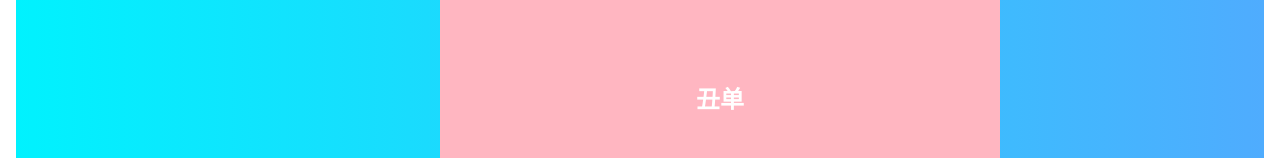
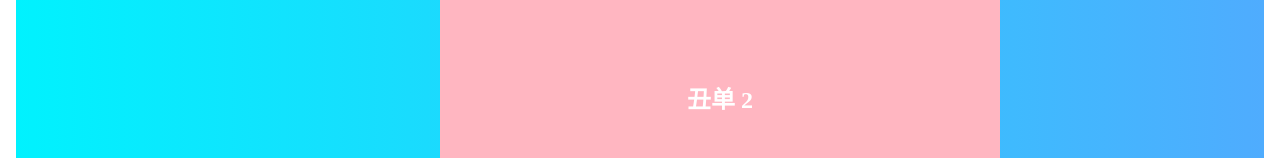
Before and after one commit to jw21811/My_web, a Vue app: page / in a window 1280 px wide. Shown: the part 190-348 px from the top of the page. Built offline with nearby package versions, Linux system fonts and the light colour scheme.

Commit message:
modified:   "src/components/\347\231\273\345\275\225\346\250\241\345\274\217\351\200\211\346\213\251.vue"

```diff
--- a/src/components/登录模式选择.vue
+++ b/src/components/登录模式选择.vue
@@ -2,7 +2,7 @@
     <body>
     <div class="背景">
         <div class="登录框">
-            <h2 class="标题文字" @click="">丑单</h2>
+            <h2 class="标题文字" @click="">丑单 2</h2>
             <div style="margin-top: 15px;">
                 <el-button type="primary" icon="el-icon-position" @click="跳转到用户登录界面()">用户登录</el-button>
                 <el-button type="primary" icon="el-icon-position" @click="跳转到商户登录界面()">商户登录</el-button>
```
